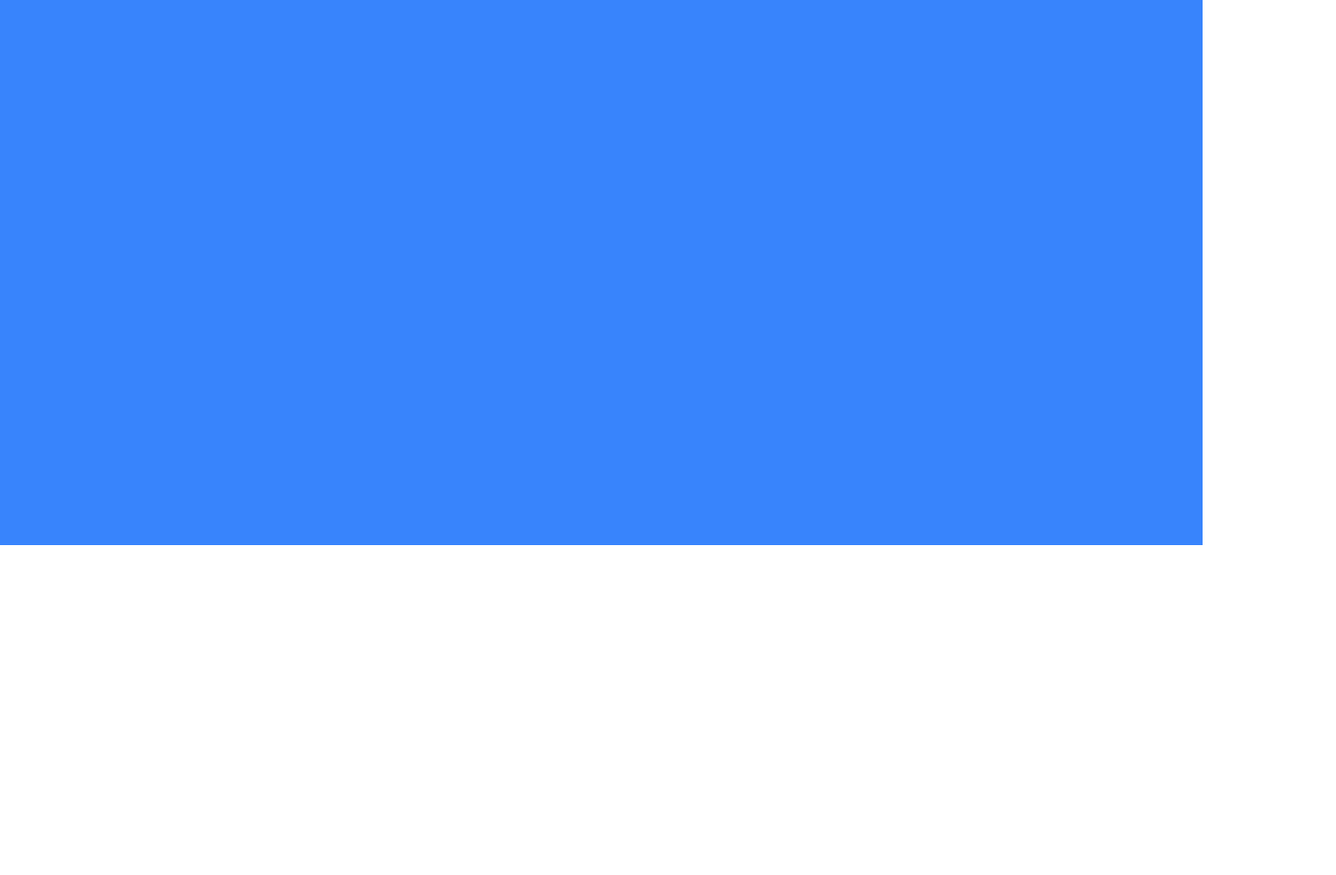
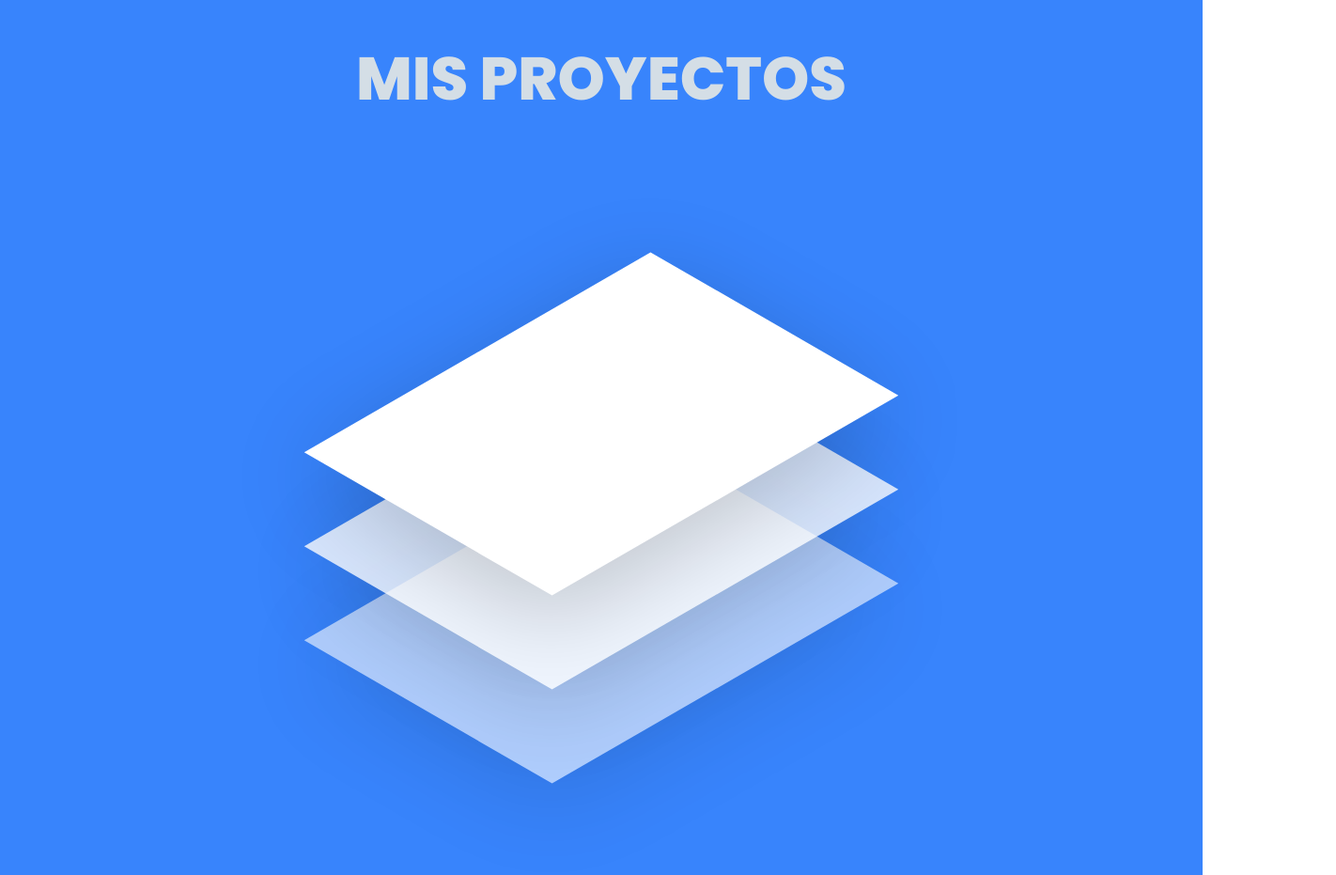
Before and after one commit to ludmilaboffo/ludmilaboffo.github.io, a plain HTML site: page index.html in a window 1280 px wide. Shown: the part 1020-1951 px from the top of the page at 94% size, 1422 px wide, since content can reach past the window. Before the commit the page ends 1600 px from the top, so only its background shows below. Drawn offline with Linux system fonts and the light colour scheme.

Commit message:
Cards con animacion para seccion de proyectos

```diff
--- a/index.html
+++ b/index.html
@@ -11,7 +11,7 @@
         <section>
             <div class="olas">
             <img src="images\stars.jpg" class="cielo">
-            <div class="texto-saludo">
+            <div>
                 <h2>bienvenido</h2>
                 <h2>bienvenido</h2>
                 <h2>bienvenido</h2>
@@ -25,6 +25,30 @@
             </div>
         </section>
     </div>
-    <div class="contenido"></div>
+    <div class="proyectos">
+        <h1>MIS PROYECTOS</h1>
+    </div>
+    <div class="tarjetas">
+        <div class="contenedor">
+                    <div class="card" style="--i:-2">
+                        <div class="contenido" style="--j:1">
+                        <h3>Card 1</h3>
+                        <p>Lorem ipsum dolor sit amet consectetur adipisicing elit. Optio cupiditate nobis accusantium molestiae aliquam odit, delectus ex atque fuga. Blanditiis quod earum ea architecto veniam nesciunt consequuntur recusandae animi ipsum!</p>
+                        </div>
+                    </div>
+                    <div class="card" style="--i:-1">
+                        <div class="contenido" style="--j:2">
+                        <h3>Card 2</h3>
+                        <p>Lorem ipsum dolor sit amet consectetur adipisicing elit. Optio cupiditate nobis accusantium molestiae aliquam odit, delectus ex atque fuga. Blanditiis quod earum ea architecto veniam nesciunt consequuntur recusandae animi ipsum!</p>
+                        </div>
+                    </div>
+                    <div class="card" style="--i:0">
+                        <div class="contenido" style="--j:3">
+                        <h3>Card 3</h3>
+                        <p>Lorem ipsum dolor sit amet consectetur adipisicing elit. Optio cupiditate nobis accusantium molestiae aliquam odit, delectus ex atque fuga. Blanditiis quod earum ea architecto veniam nesciunt consequuntur recusandae animi ipsum!</p>
+                        </div>
+                    </div>
+            </div>
+        </div>
 </body>
 </html>
--- a/style.css
+++ b/style.css
@@ -5,7 +5,6 @@
     padding: 0;
     box-sizing: border-box;
     font-family: 'Poppins', sans-serif;
-    color: #03a9f4;
 }
 
 .principal{
@@ -16,16 +15,72 @@
     min-height: 100vh;
     background: #1f2028;
     margin-bottom: 0;
+    margin-right: 0;
 }
-.contenido{
-    margin-top: 0;
+
+.tarjetas{
     display: flex;
-    justify-content: flex-end;
-    flex-direction: column;
+    justify-content: center;
     align-items: center;
     min-height: 100vh;
-    background-color: rgb(56,132,252);
+    background: rgb(56,132,252);
 }
+.contenedor{
+    position: relative;
+    width: 1100px;
+    height: 400px;
+}
+
+.contenedor .card{
+    position: absolute;
+    top: 30%;
+    left:50%;
+    transform: translate(-50%, calc(100px *var(--i))) rotate(40deg) skew(-20deg,-10deg);
+    width:300px;
+    height: 400px;
+    background: #fff;
+    display: flex;
+    justify-content: center;
+    align-items: center;
+    box-shadow: 25px 25px 100px rgba(0,0, 0, 0.2);
+    z-index: calc(-1 * var(--i));
+    transition: 0.5s;
+}
+
+.contenedor .card:nth-child(1){
+    opacity: 1;
+}
+.contenedor .card:nth-child(2){
+    opacity: 0.8;
+}
+.contenedor .card:nth-child(3){
+    opacity: 0.6;
+}
+.contenedor:hover .card {
+    position: absolute;
+    top: 50%;
+    left:80%;
+    z-index: 1;
+    opacity: 1;
+    box-shadow: 0px 25px 50px rgba(0,0, 0, 0.2);
+    transform: translate(calc(-50% + calc(350px*var(--i))),-50%) rotate(0deg) skew(0deg,0deg);
+
+}
+
+.contenedor .card .contenido{
+    color: #444;
+    opacity: 0;
+    transition: 0.5s;
+    transform: translateY(50px);
+    padding: 25px;
+    text-align: center;
+}
+
+.contenedor:hover .card .contenido{
+    opacity: 1;
+    transform:translateY(0px);
+}
+
 
 section{
     position: relative;
@@ -33,7 +88,6 @@ section{
 }
 section .olas{
     position: relative;
-    margin-bottom: 5px;
 }
 
 section .olas .ola{
@@ -73,10 +127,11 @@ section .olas .ola#ola4{
     animation: animate2 2s linear infinite;
 }
 
-.cielo{
+.cielo {
     position: absolute;
-    bottom:0;
+    bottom: 0;
     height: 100vh;
+    width: 100%;
     pointer-events: none;
     mix-blend-mode: screen;
 }
@@ -113,6 +168,28 @@ h2:nth-child(2){
     bottom: 0;
     pointer-events: none;
 }
+
+.proyectos{
+    display: flex;
+    justify-content: center;
+    align-items: center;
+    background-color:  rgb(56,132,252);
+
+}
+h1{
+    text-align: center;
+    font-size: 4em;
+    font-weight: 800;
+    text-transform: uppercase;
+    color: #d4dee6;
+    margin-top: 20%;
+}
+h1:hover{
+    cursor: pointer;
+    transform: translateX(10px); /* Cambia la posición horizontal en 10 píxeles cuando se realiza hover */
+    transition: transform 0.3s ease;
+}
+
 
 @keyframes animate{
     0%{
```
